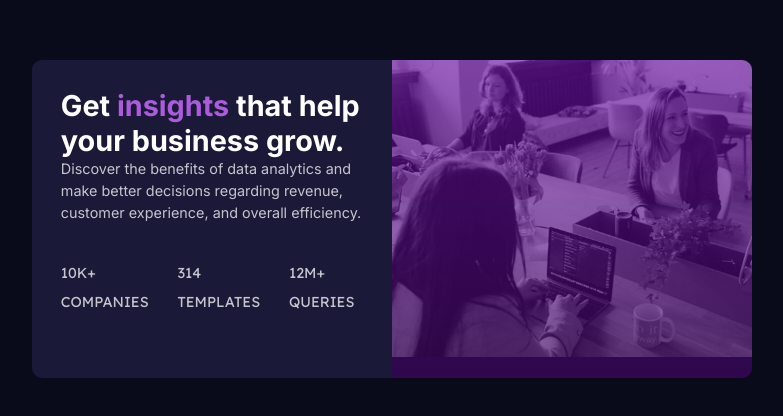
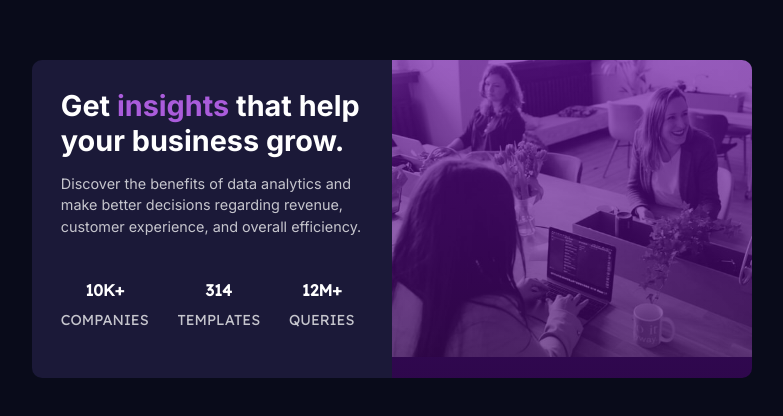
Before and after one commit to Hassiai/Stats-card, a plain HTML site: page index.html in a window 1280 px wide. Shown: the part 190-606 px from the top of the page, without its empty margins (248-1031 px from the left). Drawn offline with Linux system fonts and the light colour scheme.

Commit message:
Update style.css

```diff
--- a/style.css
+++ b/style.css
@@ -37,7 +37,7 @@ body {
 }
 
 h1,
-h2 {
+.heading {
     font-family: 'Inter', sans-serif;
     color: hsl(0, 0%, 100%);
 }
@@ -46,8 +46,9 @@ h1 {
     font-size: 1.8rem;
 }
 
-h2 {
+.heading {
     font-size: 1rem;
+    font-weight: 700;
 }
 
 span {
@@ -58,8 +59,9 @@ p {
     font-family: 'Inter', sans-serif;
     color: hsla(0, 0%, 100%, 0.75);
     line-height: 1.5;
-
-
+}
+#space{
+    margin-top: 1em;
 }
 
 .like {
@@ -110,7 +112,7 @@ p {
         margin-top: 2em;
     }
 
-    h2 {
+    .heading {
         text-align: center;
     }
 
```
